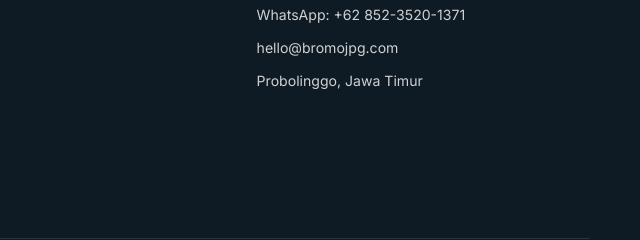
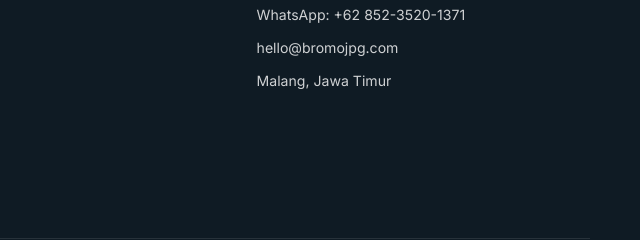
Before and after one commit to bromojpg-26/bromojpg, a plain HTML site: page banyuwangi.html in a window 1280 px wide. Shown: the part 1346-1586 px from the top of the page, 640-1280 px from the left. Drawn offline with Linux system fonts and the light colour scheme.

Commit message:
Update footer address to Malang, Jawa Timur
Co-Authored-By: Claude Sonnet 5 <noreply@anthropic.com>

```diff
--- a/banyuwangi.html
+++ b/banyuwangi.html
@@ -91,7 +91,7 @@
       <h4>Kontak</h4>
       <a href="https://wa.me/6285235201371" target="_blank" rel="noopener">WhatsApp: +62 852-3520-1371</a>
       <a href="mailto:hello@bromojpg.com">hello@bromojpg.com</a>
-      <span>Probolinggo, Jawa Timur</span>
+      <span>Malang, Jawa Timur</span>
     </div>
   </div>
   <div class="footer__bottom">
```
Also changed, not shown: city-tour.html (+1 -1 lines), index.html (+1 -1 lines).
